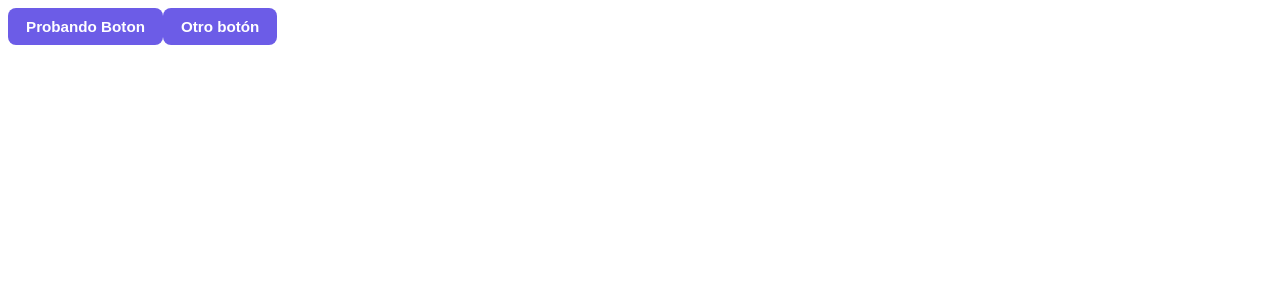
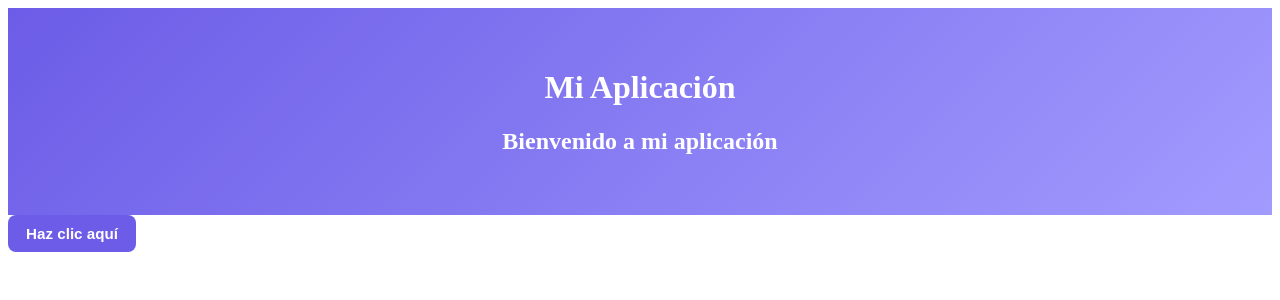
Before and after one commit to Frankl1nxd/catalogo-cursos, a React (Vite) app: page / in a window 1280 px wide. Shown: the top 300 px of the page. Built offline with nearby package versions, Linux system fonts and the light colour scheme.

Commit message:
Crea componente Header y sus estilos

```diff
--- a/src/App.jsx
+++ b/src/App.jsx
@@ -1,4 +1,5 @@
 import Boton from './assets/components/Boton/Boton';
+import Header from './assets/components/Header/Header';
 import './App.css';
 
 function App() {
@@ -6,8 +7,8 @@ function App() {
 
   return (
     <div>
-      <Boton texto="Probando Boton" onClick={() => alert ('Funciona!!!!!')} />
-      <Boton texto="Otro botón" onClick={() => console.log('Clic en el segundo')} />
+      <Header titulo="Mi Aplicación" subtitulo="Bienvenido a mi aplicación" />
+      <Boton texto="Haz clic aquí" onClick={() => alert('¡Botón clickeado!')} />
     </div>
   )
 }
--- a/src/assets/components/Header/Header.css
+++ b/src/assets/components/Header/Header.css
@@ -0,0 +1,17 @@
+.header {
+  background: linear-gradient(135deg, #6c5ce7, #a29bfe);
+  color: white;
+  text-align: center;
+  padding: 40px 20px;
+}
+
+.header__titulo {
+  margin: 0 0 8px;
+  font-size: 2.2rem;
+}
+
+.header__subtitulo {
+  margin: 0;
+  font-size: 1.1rem;
+  opacity: 0.9;
+}
--- a/src/assets/components/Header/Header.jsx
+++ b/src/assets/components/Header/Header.jsx
@@ -0,0 +1,12 @@
+import './Header.css';
+
+function Header({titulo, subtitulo}) {
+    return (
+        <header className='header'>
+            <h1 className='header_titulo'>{titulo}</h1>
+            <h2 className='header_subtitulo'>{subtitulo}</h2>
+        </header>
+    )
+}
+
+export default Header
```
